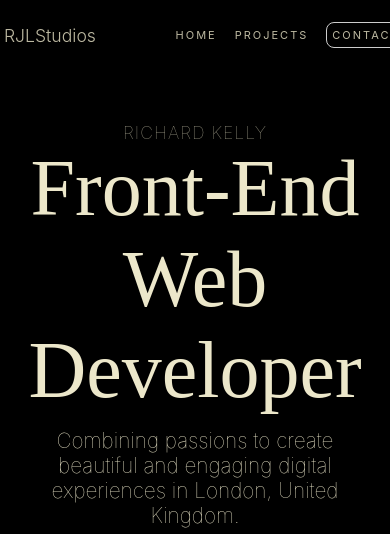
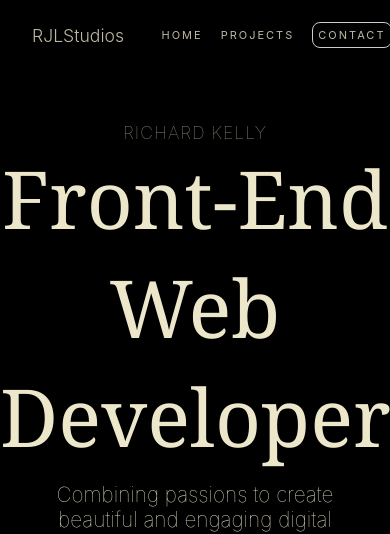
Before and after one commit to RJLStudios/RJLStudios-React-Portfolio-, a React (Create React App) app: page / in a window 390 px wide. Shown: the top 534 px of the page. Built offline with nearby package versions, Linux system fonts and the light colour scheme.

Commit message:
Header padding fix

```diff
--- a/src/App.css
+++ b/src/App.css
@@ -69,6 +69,7 @@ body{
   justify-content: center;
   align-items: center;
   margin-left: auto;
+
   gap: 2em;
   list-style-type: none;
   letter-spacing: 2px;
@@ -135,7 +136,7 @@ margin: auto;
 .Intro-H1 {
   font-size: 5rem;
   font-weight: 500;
-  font-family: 'Times New Roman Italic'
+  font-family:'Georgia', 'Times New Roman Italic', Times, serif;
 
 
 }
@@ -757,7 +758,10 @@ li:hover {
     list-style-type: none;
     letter-spacing: 2px;
     font-size: 11px;
-    padding: 0px 5vw;
+  }
+
+  .Navbar {
+    padding: 0em 2em;
   }
 
  .PFP{
```
